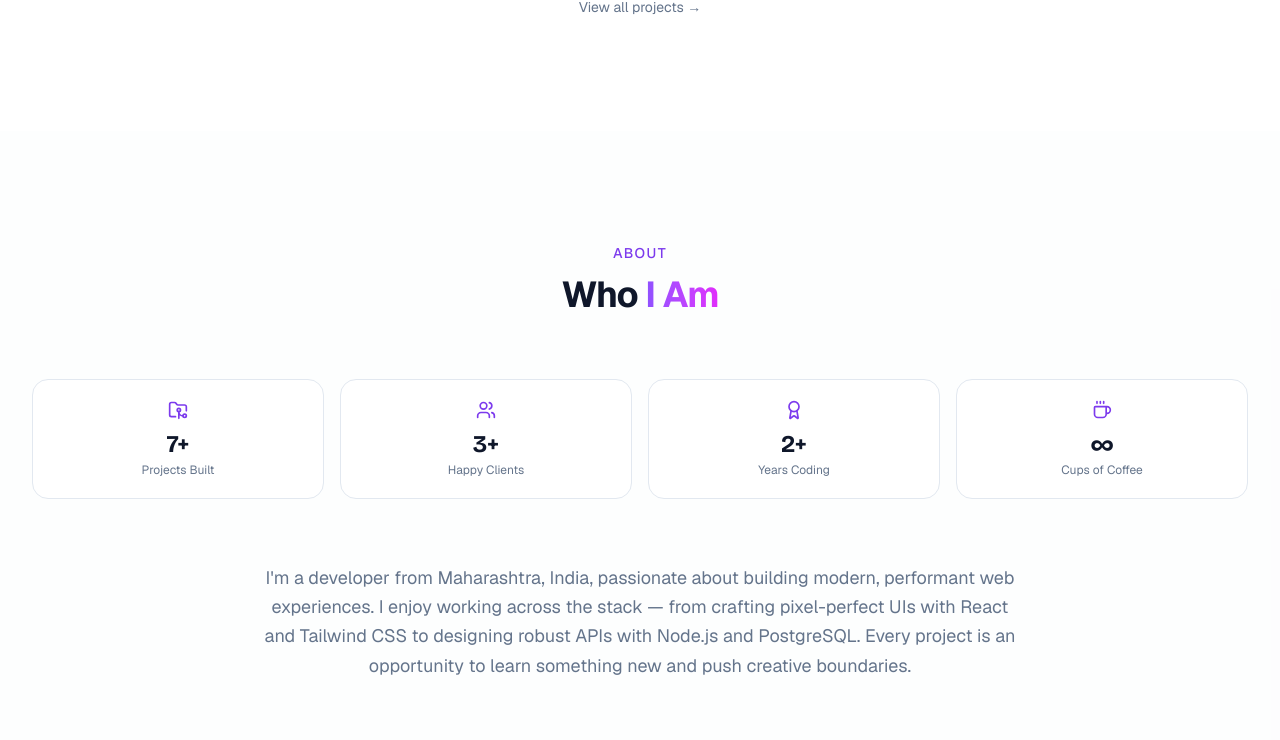
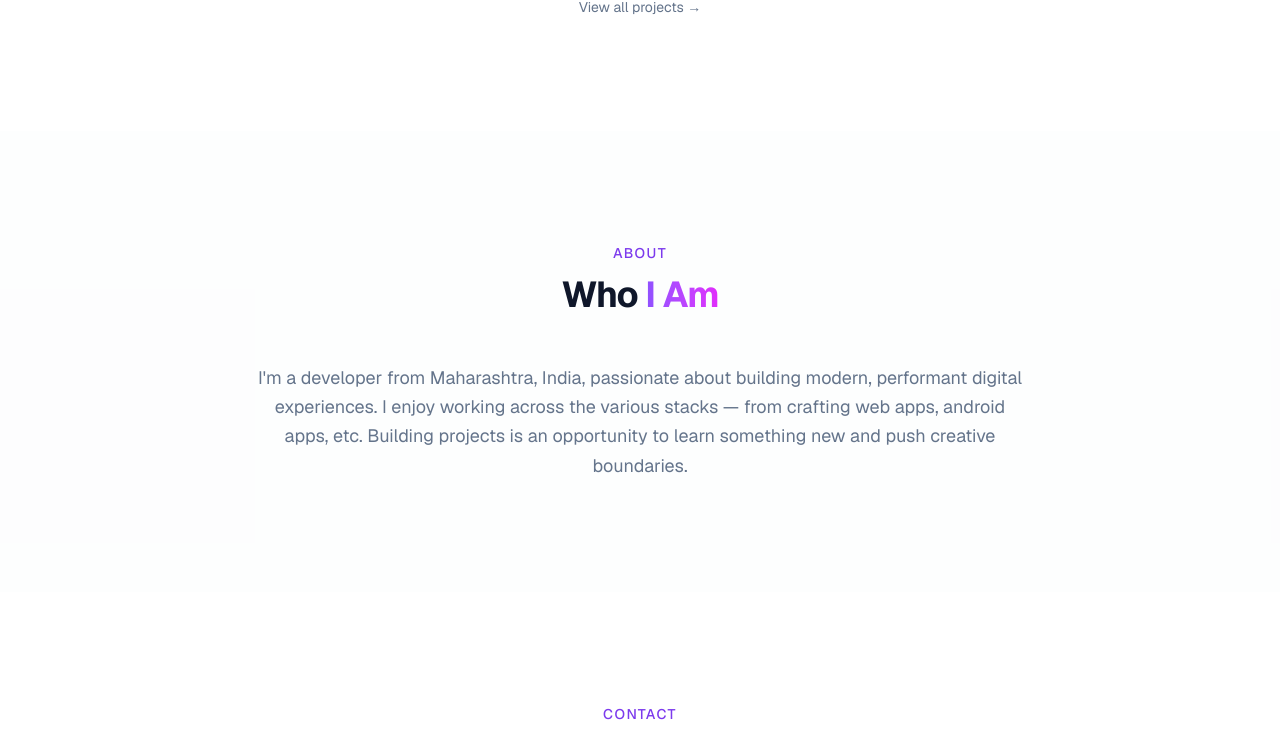
Before and after one commit to KaranDarade/Karan-Darade-Portfolio, a Next.js app: page / in a window 1280 px wide. Shown: the part 1998-2738 px from the top of the page. Built offline with nearby package versions, Linux system fonts and the light colour scheme.

Commit message:
Fix filter dark mode, header nav scroll, simplify about, remove sections
- AllProjectsGrid filter: dark bg-slate-800 for dark mode visibility
- Header nav: offset scroll by header height, proper smooth behavior
- About: updated text, removed stats/skills/highlights sections

```diff
--- a/src/app/projects/AllProjectsGrid.tsx
+++ b/src/app/projects/AllProjectsGrid.tsx
@@ -57,7 +57,7 @@ export default function AllProjectsGrid({ projects }: { projects: Project[] }) {
             <select
               value={sort}
               onChange={(e) => { setSort(e.target.value as SortKey); setPage(1); }}
-              className="appearance-none pl-9 pr-8 py-2.5 rounded-xl bg-card border border-card-border text-foreground text-sm focus:outline-none focus:border-primary/50 transition-colors cursor-pointer"
+              className="appearance-none pl-9 pr-8 py-2.5 rounded-xl bg-card border border-card-border text-foreground text-sm focus:outline-none focus:border-primary/50 transition-colors cursor-pointer dark:bg-slate-800 dark:border-slate-600"
             >
               <option value="newest">Newest to Oldest</option>
               <option value="oldest">Oldest to Newest</option>
--- a/src/components/layout/Header.tsx
+++ b/src/components/layout/Header.tsx
@@ -11,6 +11,8 @@ const navLinks = [
   { href: "#about", label: "About" },
   { href: "#contact", label: "Contact" },
 ];
+
+const HEADER_HEIGHT = 64;
 
 export default function Header() {
   const [scrolled, setScrolled] = useState(false);
@@ -26,7 +28,10 @@ export default function Header() {
     e.preventDefault();
     setMobileOpen(false);
     const el = document.querySelector(href);
-    if (el) el.scrollIntoView({ behavior: "smooth" });
+    if (el) {
+      const top = el.getBoundingClientRect().top + window.scrollY - HEADER_HEIGHT;
+      window.scrollTo({ top, behavior: "smooth" });
+    }
   };
 
   return (
--- a/src/components/sections/AboutSection.tsx
+++ b/src/components/sections/AboutSection.tsx
@@ -1,36 +1,12 @@
 "use client";
 
-import { Code2, Palette, Server, Sparkles, Users, Award, FolderGit2, Coffee } from "lucide-react";
 import AnimatedSection from "@/components/providers/AnimatedSection";
-
-const highlights = [
-  { icon: Code2, label: "Frontend", description: "React, Next.js, TypeScript, Tailwind CSS" },
-  { icon: Server, label: "Backend", description: "Node.js, Express, PostgreSQL, Prisma" },
-  { icon: Palette, label: "Design", description: "UI/UX, Framer Motion, Responsive Design" },
-  { icon: Sparkles, label: "Creative", description: "WebGL, Animations, Interactive Experiences" },
-];
-
-const stats = [
-  { icon: FolderGit2, value: "7+", label: "Projects Built" },
-  { icon: Users, value: "3+", label: "Happy Clients" },
-  { icon: Award, value: "2+", label: "Years Coding" },
-  { icon: Coffee, value: "∞", label: "Cups of Coffee" },
-];
-
-const skillLevels = [
-  { name: "React / Next.js", level: 92 },
-  { name: "TypeScript", level: 88 },
-  { name: "Tailwind CSS", level: 95 },
-  { name: "Node.js / Express", level: 85 },
-  { name: "PostgreSQL / Prisma", level: 80 },
-  { name: "Framer Motion", level: 82 },
-];
 
 export default function AboutSection() {
   return (
     <AnimatedSection id="about" className="py-20 sm:py-28 bg-accent/30">
       <div className="mx-auto max-w-7xl px-4 sm:px-6 lg:px-8">
-        <div className="text-center mb-16">
+        <div className="text-center mb-12">
           <p className="text-sm font-medium text-primary uppercase tracking-widest mb-3">
             About
           </p>
@@ -42,64 +18,13 @@ export default function AboutSection() {
           </h2>
         </div>
 
-        <div className="grid grid-cols-2 sm:grid-cols-4 gap-4 mb-16">
-          {stats.map((stat, i) => (
-            <div
-              key={stat.label}
-              className="p-5 rounded-2xl bg-card border border-card-border text-center hover:border-primary/20 transition-all duration-300"
-            >
-              <stat.icon className="h-5 w-5 text-primary mx-auto mb-2" />
-              <p className="text-2xl font-bold font-['Bricolage_Grotesque',_system-ui]">{stat.value}</p>
-              <p className="text-xs text-muted mt-0.5">{stat.label}</p>
-            </div>
-          ))}
-        </div>
-
-        <div className="max-w-3xl mx-auto text-center mb-16">
+        <div className="max-w-3xl mx-auto text-center">
           <p className="text-lg text-muted leading-relaxed">
             I&apos;m a developer from Maharashtra, India, passionate about building
-            modern, performant web experiences. I enjoy working across the stack
-            — from crafting pixel-perfect UIs with React and Tailwind CSS to
-            designing robust APIs with Node.js and PostgreSQL. Every project is
-            an opportunity to learn something new and push creative boundaries.
+            modern, performant digital experiences. I enjoy working across the
+            various stacks — from crafting web apps, android apps, etc. Building
+            projects is an opportunity to learn something new and push creative boundaries.
           </p>
-        </div>
-
-        <div className="grid grid-cols-1 lg:grid-cols-2 gap-8 mb-16">
-          <div className="p-6 rounded-2xl bg-card border border-card-border">
-            <h3 className="font-semibold mb-6">Tech Proficiency</h3>
-            <div className="space-y-4">
-              {skillLevels.map((skill) => (
-                <div key={skill.name}>
-                  <div className="flex justify-between text-sm mb-1.5">
-                    <span className="text-foreground">{skill.name}</span>
-                    <span className="text-muted">{skill.level}%</span>
-                  </div>
-                  <div className="h-2 rounded-full bg-accent overflow-hidden">
-                    <div
-                      className="h-full rounded-full bg-gradient-to-r from-violet-500 to-fuchsia-500 transition-all duration-1000"
-                      style={{ width: `${skill.level}%` }}
-                    />
-                  </div>
-                </div>
-              ))}
-            </div>
-          </div>
-
-          <div className="grid grid-cols-1 sm:grid-cols-2 gap-4">
-            {highlights.map((item) => (
-              <div
-                key={item.label}
-                className="group p-5 rounded-2xl bg-card border border-card-border hover:border-primary/20 transition-all duration-300 hover:shadow-lg hover:shadow-primary/5"
-              >
-                <div className="w-9 h-9 rounded-lg bg-primary/10 flex items-center justify-center mb-3 group-hover:bg-primary/20 transition-colors">
-                  <item.icon className="h-4.5 w-4.5 text-primary" />
-                </div>
-                <h3 className="font-semibold text-sm mb-1">{item.label}</h3>
-                <p className="text-xs text-muted leading-relaxed">{item.description}</p>
-              </div>
-            ))}
-          </div>
         </div>
       </div>
     </AnimatedSection>
```
